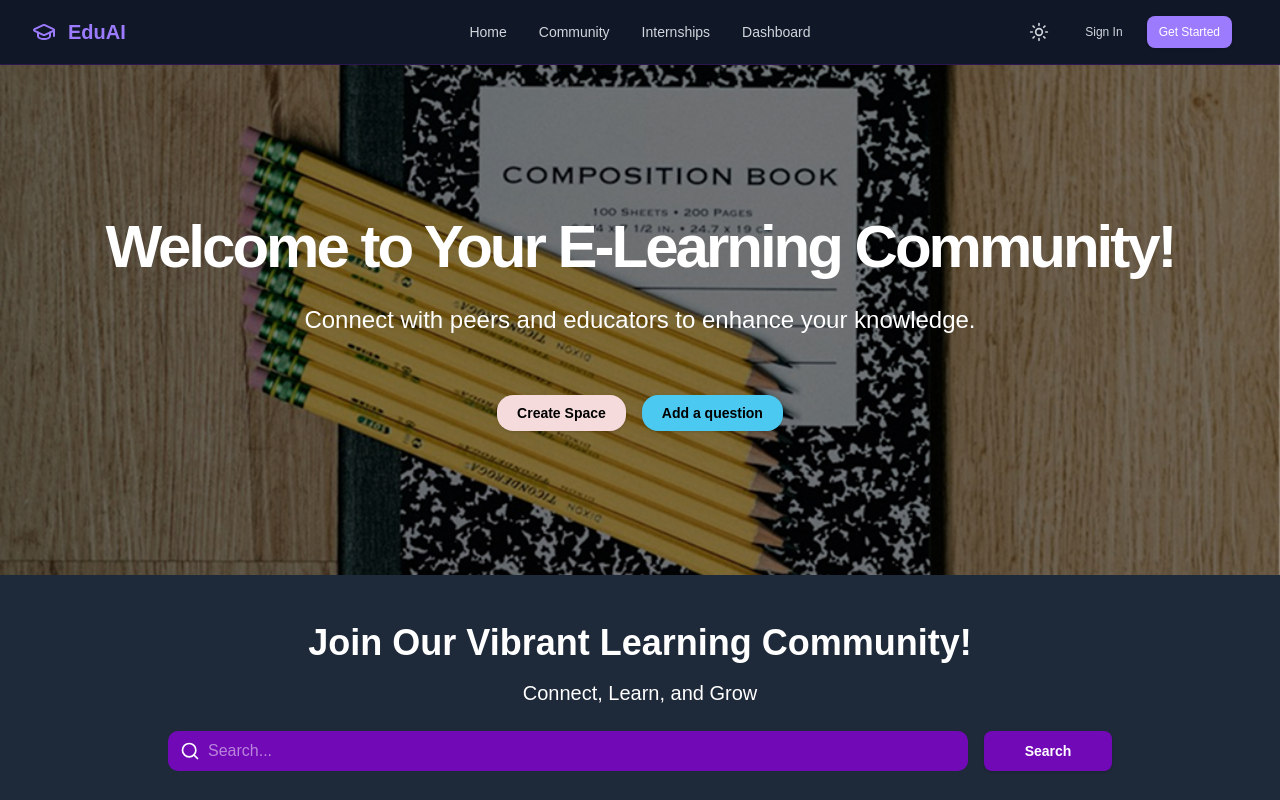
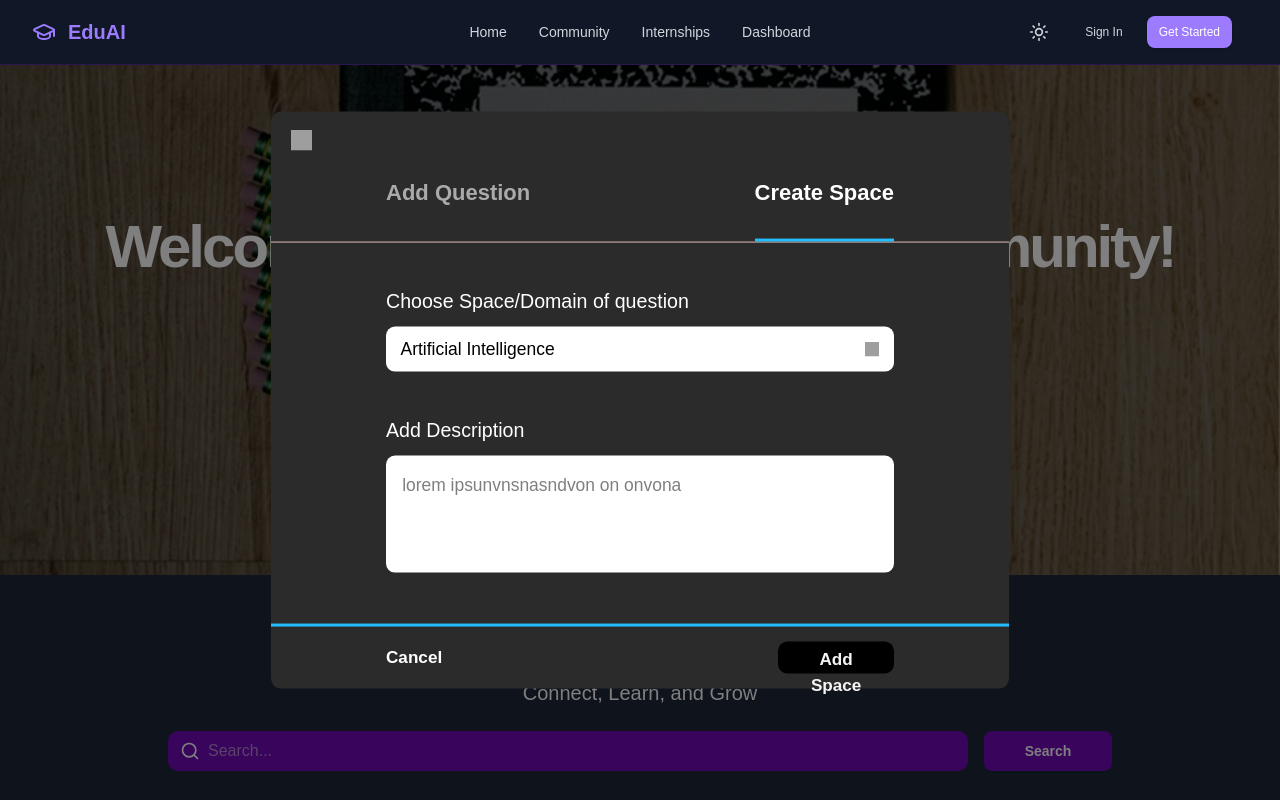
Before and after one commit to Yashparmar1125/EduAI, a React (Vite) app in the folder Frontend/: page /community1 in a window 1280 px wide. Both pictures are taken after a click on the button "Create Space". Shown: the top 800 px of the page. Built offline with nearby package versions, Linux system fonts and the light colour scheme; grey boxes are pictures that could not be loaded.

Commit message:
Created CreateSpace.jsx and AddQuestion.jsx files

```diff
--- a/Frontend/package.json
+++ b/Frontend/package.json
@@ -59,6 +59,7 @@
     "react-select": "^5.2.1",
     "react-tabs": "^4.3.0",
     "reactflow": "^11.11.4",
+    "redux-persist": "^6.0.0",
     "rollup": "^4.34.9",
     "tailwind-merge": "^3.0.2",
     "tailwindcss": "^4.0.9",
--- /dev/null
+++ b/Frontend/src/pages/Community/AddQuestion.jsx
@@ -0,0 +1,75 @@
+import React from 'react';
+import * as Dialog from '@radix-ui/react-dialog';
+
+const AddQuestion = ({ isOpen, onClose }) => {
+  return (
+    <Dialog.Root open={isOpen} onOpenChange={onClose}>
+      <Dialog.Portal>
+        <Dialog.Overlay className="fixed inset-0 bg-black/50" />
+        <Dialog.Content className="fixed top-1/2 left-1/2 -translate-x-1/2 -translate-y-1/2 bg-[#2b2b2b] w-[738px] rounded-lg">
+          {/* Close button */}
+          <Dialog.Close className="absolute top-[18px] left-[20px]">
+            <img src="https://dashboard.codeparrot.ai/api/image/Z8nZBbwkNXOiaWCr/cross-sv.png" alt="close" className="w-[21px] h-[21px]" />
+          </Dialog.Close>
+
+          {/* Header tabs */}
+          <div className="flex mt-[64px] mx-[115px] justify-between">
+            <div className="relative">
+              <span className="text-white font-urbanist text-[22px] font-bold">Add Question</span>
+              <div className="absolute -bottom-[33px] left-0 right-0 h-[3px] bg-[#24bdff]" />
+            </div>
+            <span className="text-white font-urbanist text-[22px] font-bold opacity-60">Create Space</span>
+          </div>
+
+          {/* Divider line */}
+          <div className="mt-[33px] h-[1px] bg-[#e0baba]" />
+
+          {/* Form content */}
+          <div className="px-[115px] mt-[44px]">
+            {/* Domain selection */}
+            <div className="mb-[44px]">
+              <label className="text-white font-roboto text-[19.6px] block mb-[11px]">
+                Choose Space/Domain of question
+              </label>
+              <div className="bg-white rounded-[9px] py-[8.98px] px-[14.54px] flex justify-between items-center">
+                <span className="text-black font-roboto text-[17.45px]">Artificial Intelligence</span>
+                <img src="https://dashboard.codeparrot.ai/api/image/Z8nZBbwkNXOiaWCr/chevron.png" alt="chevron" className="w-[14.7px] h-[14.7px]" />
+              </div>
+            </div>
+
+            {/* Question input */}
+            <div>
+              <label className="text-white font-roboto text-[19.6px] block mb-[11px]">
+                Enter your question
+              </label>
+              <textarea
+                className="w-full h-[117px] bg-white rounded-[8.98px] p-[16.13px] text-black font-roboto text-[17.45px] resize-none"
+                placeholder="Enter your question here"
+              />
+            </div>
+          </div>
+
+          {/* Footer */}
+          <div className="mt-[44px]">
+            <div className="h-[3px] bg-[#24bdff]" />
+            <div className="flex justify-between items-center px-[115px] py-[15px]">
+              <button
+                className="text-white font-urbanist text-[17.14px] font-bold"
+                onClick={onClose}
+              >
+                Cancel
+              </button>
+              <button
+                className="bg-[#3a0ca3] text-[#f5f5f5] font-urbanist text-[17.14px] font-bold px-[15.38px] py-[5px] rounded-[9.41px] w-[115.76px] h-[32px]"
+              >
+                Add Question
+              </button>
+            </div>
+          </div>
+        </Dialog.Content>
+      </Dialog.Portal>
+    </Dialog.Root>
+  );
+};
+
+export default AddQuestion;
--- /dev/null
+++ b/Frontend/src/pages/Community/CreateSpace.jsx
@@ -0,0 +1,75 @@
+import React from 'react';
+import * as Dialog from '@radix-ui/react-dialog';
+
+const CreateSpaceModal = ({ isOpen, onClose }) => {
+  return (
+    <Dialog.Root open={isOpen} onOpenChange={onClose}>
+      <Dialog.Portal>
+        <Dialog.Overlay className="fixed inset-0 bg-black/50" />
+        <Dialog.Content className="fixed top-1/2 left-1/2 -translate-x-1/2 -translate-y-1/2 bg-[#2b2b2b] w-[738px] rounded-lg">
+          {/* Close button */}
+          <Dialog.Close className="absolute top-[18px] left-[20px]">
+            <img src="https://dashboard.codeparrot.ai/api/image/Z8nZBbwkNXOiaWCr/cross-sv.png" alt="close" className="w-[21px] h-[21px]" />
+          </Dialog.Close>
+
+          {/* Header tabs */}
+          <div className="flex mt-[64px] mx-[115px] justify-between">
+            <span className="text-white font-urbanist text-[22px] font-bold opacity-60">Add Question</span>
+            <div className="relative">
+              <span className="text-white font-urbanist text-[22px] font-bold">Create Space</span>
+              <div className="absolute -bottom-[33px] left-0 right-0 h-[3px] bg-[#24bdff]" />
+            </div>
+          </div>
+
+          {/* Divider line */}
+          <div className="mt-[33px] h-[1px] bg-[#e0baba]" />
+
+          {/* Form content */}
+          <div className="px-[115px] mt-[44px]">
+            {/* Domain selection */}
+            <div className="mb-[44px]">
+              <label className="text-white font-roboto text-[19.6px] block mb-[11px]">
+                Choose Space/Domain of question
+              </label>
+              <div className="bg-white rounded-[9px] py-[8.98px] px-[14.54px] flex justify-between items-center">
+                <span className="text-black font-roboto text-[17.45px]">Artificial Intelligence</span>
+                <img src="https://dashboard.codeparrot.ai/api/image/Z8nZBbwkNXOiaWCr/chevron.png" alt="chevron" className="w-[14.7px] h-[14.7px]" />
+              </div>
+            </div>
+
+            {/* Description */}
+            <div>
+              <label className="text-white font-roboto text-[19.6px] block mb-[11px]">
+                Add Description
+              </label>
+              <textarea
+                className="w-full h-[117px] bg-white rounded-[8.98px] p-[16.13px] text-black font-roboto text-[17.45px] resize-none"
+                placeholder="lorem ipsunvnsnasndvon on onvona"
+              />
+            </div>
+          </div>
+
+          {/* Footer */}
+          <div className="mt-[44px]">
+            <div className="h-[3px] bg-[#24bdff]" />
+            <div className="flex justify-between items-center px-[115px] py-[15px]">
+              <button
+                className="text-white font-urbanist text-[17.14px] font-bold"
+                onClick={onClose}
+              >
+                Cancel
+              </button>
+              <button
+                className="bg-[#3a0ca3] text-[#f5f5f5] font-urbanist text-[17.14px] font-bold px-[15.38px] py-[5px] rounded-[9.41px] w-[115.76px] h-[32px]"
+              >
+                Add Space
+              </button>
+            </div>
+          </div>
+        </Dialog.Content>
+      </Dialog.Portal>
+    </Dialog.Root>
+  );
+};
+
+export default CreateSpaceModal;
--- a/Frontend/src/pages/Community/TopSection.jsx
+++ b/Frontend/src/pages/Community/TopSection.jsx
@@ -1,10 +1,23 @@
-import React, { Fragment } from 'react';
+import React, { Fragment, useState } from 'react';
 import { Button } from '@/components/ui/button';
 import { Search } from 'lucide-react';
 import comImage from '@/assets/com_image.jpg';
 import aiImage from '@/assets/AI.png'; // Updated AI image path
+import CreateSpaceModal from './CreateSpace'; // Import CreateSpaceModal
+import AddQuestion from './AddQuestion'; // Import AddQuestion
 
 const TopSection = ({ title, subtitle, buttons }) => {
+  const [isCreateSpaceOpen, setIsCreateSpaceOpen] = useState(false);
+  const [isAddQuestionOpen, setIsAddQuestionOpen] = useState(false);
+
+  const handleButtonClick = (buttonText) => {
+    if (buttonText === "Create Space") {
+      setIsCreateSpaceOpen(true);
+    } else if (buttonText === "Add a question") {
+      setIsAddQuestionOpen(true);
+    }
+  };
+
   return (
     <Fragment>
       {/* Updated Background with Image */}
@@ -28,6 +41,7 @@ const TopSection = ({ title, subtitle, buttons }) => {
             {buttons.map((button, index) => (
               <Button
                 key={index}
+                onClick={() => handleButtonClick(button.text)}
                 style={{
                   backgroundColor: button.bgColor,
                   borderColor: button.borderColor,
@@ -35,9 +49,9 @@ const TopSection = ({ title, subtitle, buttons }) => {
                   padding: '0.75rem 1.25rem',
                   fontWeight: 'bold',
                   borderRadius: '1rem',
-                  transition: 'background-color 0.2s',
+                  transition: 'all 0.2s',
                 }}
-                className="hover:bg-opacity-80"
+                className="hover:opacity-80"
               >
                 {button.text}
               </Button>
@@ -58,7 +72,7 @@ const TopSection = ({ title, subtitle, buttons }) => {
             <input
               type="text"
               placeholder="Search..."
-              className="pl-10 pr-4 py-2 text-white bg-[#7209B7] rounded-lg border-none outline-none w-200"
+              className="pl-10 pr-4 py-2 text-white bg-[#7209B7] rounded-lg border-none outline-none w-200  "
             />
           </div>
           <Button
@@ -77,7 +91,7 @@ const TopSection = ({ title, subtitle, buttons }) => {
       </div>
 
       {/* Title "Artificial Intelligence" */}
-      <div className="flex flex-col items-left justify-center w-full py-6 pl-55 pt-10 bg-gray-00">
+      <div className="flex flex-col items-left justify-center w-full py-6 pl-35 pt-10 bg-gray-00">
         <h2 className="text-gray-910 text-3xl font-bold">Artificial Intelligence</h2>
       </div>
 
@@ -121,13 +135,13 @@ const TopSection = ({ title, subtitle, buttons }) => {
       </div>
 
       {/* Title "Physics and Mathematics" */}
-      <div className="flex flex-col items-left justify-center w-full py-6 pl-55 pt-10 bg-gray-00">
+      <div className="flex flex-col items-left justify-center w-full py-6 pl-35 pt-10 bg-gray-00">
         <h2 className="text-gray-910 text-3xl font-bold">Physics and Mathematics</h2>
       </div>
 
 
       {/* Cards Section */}
-      <div className="flex flex-wrap justify-center gap-9 p-4 bg-gray-00">
+      <div className="flex flex-wrap justify-center gap-9 p-4 pb-5 bg-gray-00">
         {/* Existing 4 Cards */}
         {["Artificial Intelligence", "Machine Learning", "Data Science", "Deep Learning"].map((topic, index) => (
           <div key={index} className="bg-white rounded-2xl shadow-lg w-72 overflow-hidden">
@@ -147,7 +161,7 @@ const TopSection = ({ title, subtitle, buttons }) => {
       </div>
 
       {/* Additional 4 Cards Below */}
-      <div className="flex flex-wrap justify-center gap-9 p-4 bg-gray-00">
+      <div className="flex flex-wrap justify-center gap-9 p-4 pb-20 bg-gray-00">
         {["Computer Vision", "NLP", "Robotics", "Cybersecurity"].map((topic, index) => (
           <div key={index} className="bg-white rounded-2xl shadow-lg w-72 overflow-hidden">
             <div className="relative">
@@ -164,6 +178,15 @@ const TopSection = ({ title, subtitle, buttons }) => {
           </div>
         ))}
       </div>
+
+      <CreateSpaceModal
+        isOpen={isCreateSpaceOpen}
+        onClose={() => setIsCreateSpaceOpen(false)}
+      />
+      <AddQuestion
+        isOpen={isAddQuestionOpen}
+        onClose={() => setIsAddQuestionOpen(false)}
+      />
     </Fragment>
   );
 };
```
Also changed, not shown: 1 other file (tests, documents, lock files or other folders).
